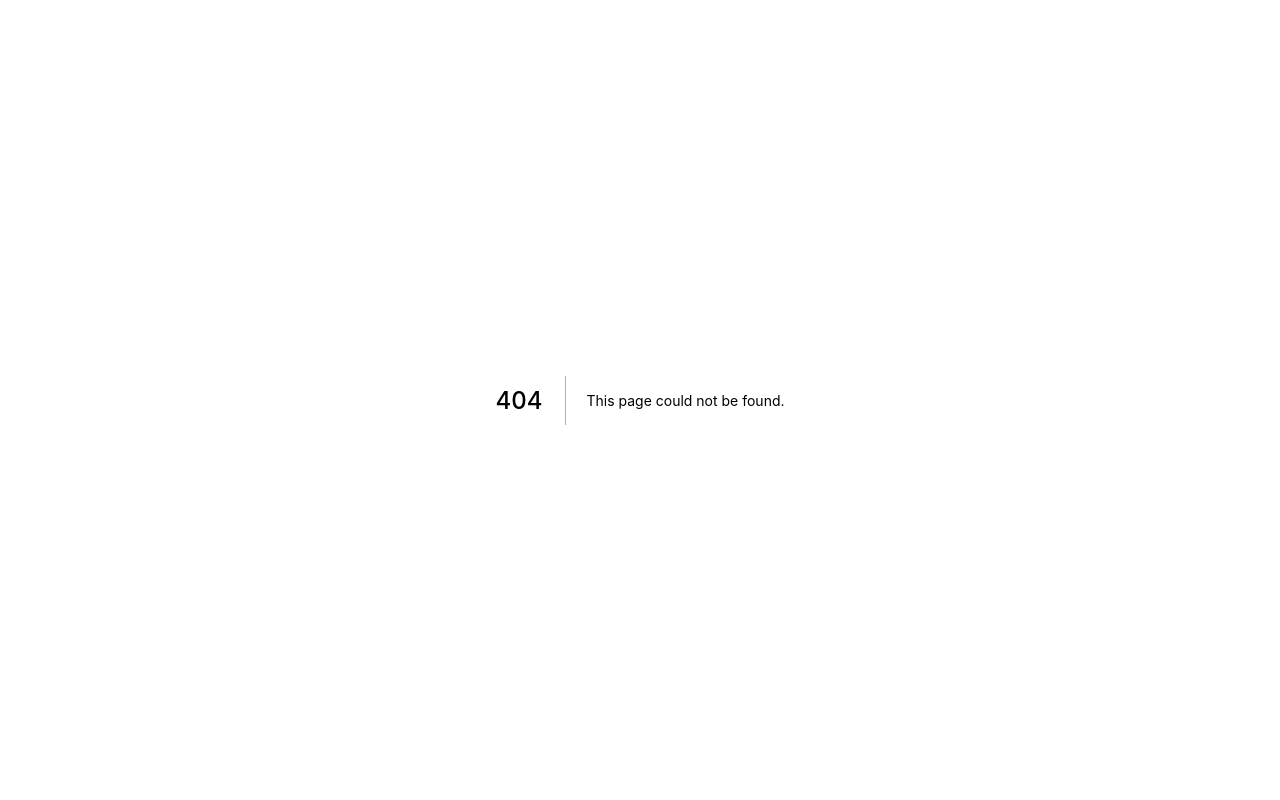
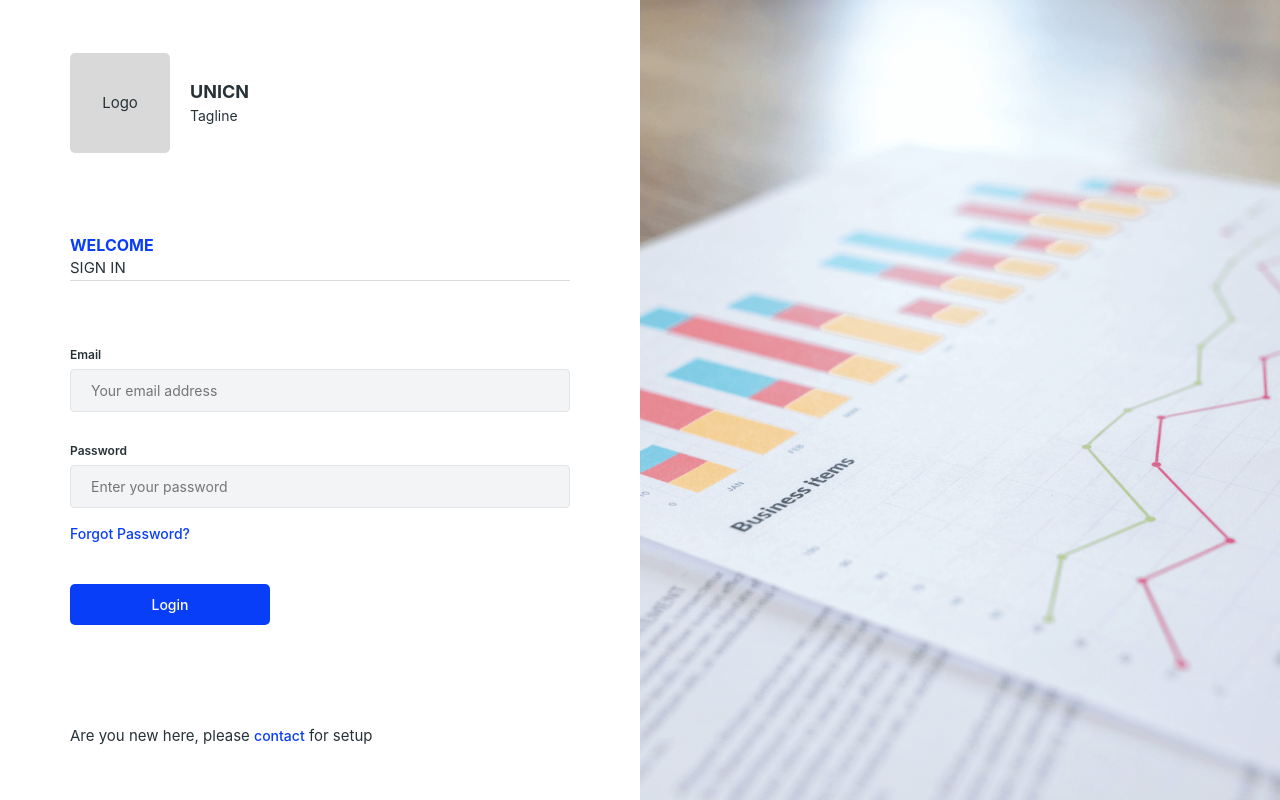
Before and after one commit to GeofreyMuindeMunguti/unicn, a Next.js app in the folder web/: page /login in a window 1280 px wide. Before the commit this address had no page. Built offline with nearby package versions, Linux system fonts and the light colour scheme.

Commit message:
feat: login page UI designs

```diff
--- a/web/next.config.js
+++ b/web/next.config.js
@@ -7,6 +7,15 @@ const nextConfig = {
     reactRemoveProperties: true,
     removeConsole: process.env.NODE_ENV === 'production',
   },
+  async redirects() {
+    return [
+      {
+        source: '/',
+        destination: '/login',
+        permanent: true,
+      },
+    ];
+  },
 };
 
 module.exports = nextConfig;
--- /dev/null
+++ b/web/src/components/Button/Button.tsx
@@ -0,0 +1,69 @@
+import React from 'react';
+import styled from 'styled-components';
+
+import DotPulse from 'src/components/Loaders/DotPulse';
+
+type StyleProps = {
+  children: React.ReactNode;
+  disabled?: boolean;
+  color?: string;
+  type?: 'submit' | 'button';
+};
+
+type ButtonProps = {
+  onClick?: (...args: any) => void;
+  loading?: boolean;
+};
+
+type Props = StyleProps & ButtonProps;
+
+const StyledButton = styled.button<StyleProps>`
+  border: 0;
+  border-radius: 0.5rem;
+  background-color: ${({ color }) => (color ? color : 'var(--primary-color)')};
+  color: var(--text-color-light);
+  cursor: pointer;
+  display: flex;
+  justify-content: center;
+  align-items: center;
+  outline: 0;
+  min-width: 14rem;
+  padding: 1.2rem 2rem;
+  font-weight: 500;
+  font-size: 1.4rem;
+  font-family: var(--font-links);
+  text-transform: capitalize;
+  width: 100%;
+
+  &:disabled {
+    opacity: 0.5;
+    pointer-events: none;
+  }
+
+  &:hover {
+    opacity: 0.8;
+  }
+`;
+
+const Button: React.FC<Props> = (props) => {
+  const { disabled = false, loading = false, type = 'submit' } = props;
+  const buttonDisabled = disabled || loading;
+
+  // handle click
+  const handleClick = () => {
+    if (props.onClick) props.onClick();
+  };
+
+  return (
+    <StyledButton
+      color={props.color}
+      disabled={buttonDisabled}
+      onClick={handleClick}
+      type={type}
+    >
+      {loading ? <DotPulse /> : <span>{props.children}</span>}
+    </StyledButton>
+  );
+};
+
+export default Button;
--- /dev/null
+++ b/web/src/components/Form/Form.tsx
@@ -0,0 +1,103 @@
+import styled, { css } from 'styled-components';
+
+type FormFieldError = {
+  message: string;
+};
+
+type FormFieldProps = {
+  children: React.ReactNode;
+  hasError?: FormFieldError;
+};
+
+const Container = styled.form.attrs({ autoComplete: 'off' })`
+  flex: 1;
+  display: flex;
+  flex-direction: column;
+`;
+
+const FormField = styled.div<FormFieldProps>`
+  margin: 1.5rem 0;
+  width: 100%;
+
+  label {
+    display: block;
+    font-weight: 600;
+    font-size: 1.2rem;
+    margin-bottom: 0.5rem;
+  }
+
+  input,
+  select,
+  textarea {
+    background-color: var(--input-background-color);
+    border-width: 1px;
+    border-style: solid;
+    border-color: ${({ hasError }) =>
+      hasError ? 'var(--error-color)' : 'var(--input-border)'};
+    border-radius: 0.4rem;
+    font-size: 1.4rem;
+    font-family: inherit;
+    padding: 1.2rem 2rem;
+    width: 100%;
+
+    &:focus {
+      border-color: var(--primary-color);
+    }
+
+    &:disabled {
+      cursor: not-allowed;
+      opacity: 0.8;
+    }
+  }
+
+  select {
+    appearance: none;
+    background-image: url('/icons/down-arrow.svg');
+    background-repeat: no-repeat;
+    background-position: right;
+    background-size: 2rem;
+    cursor: pointer;
+    text-transform: capitalize;
+    background-position-x: '98%';
+  }
+
+  textarea {
+    min-height: 10rem;
+  }
+`;
+
+const Button = styled.div`
+  max-width: 20rem;
+  margin-top: 4rem;
+`;
+
+const Grid = styled.div`
+  display: grid;
+  grid-template-columns: repeat(2, 1fr);
+  column-gap: 2rem;
+`;
+
+const FooterCaption = styled.div`
+  margin-top: 10rem;
+`;
+
+const FieldError = styled.p.attrs({ role: 'alert' })`
+  color: var(--error-color);
+  font-size: 1.2rem;
+  font-weight: 500;
+  margin-top: 0.6rem;
+  text-align: left;
+`;
+
+const Field: React.FC<FormFieldProps> = (props) => {
+  const { hasError } = props;
+
+  return (
+    <FormField hasError={hasError}>
+      {props.children}
+      {hasError && <FieldError>{hasError.message}</FieldError>}
+    </FormField>
+  );
+};
+
+export { Button, Container, Field, FooterCaption, Grid };
--- /dev/null
+++ b/web/src/components/Layout/Auth.tsx
@@ -0,0 +1,66 @@
+import React from 'react';
+import styled from 'styled-components';
+
+import Logo from '../Logo/Logo';
+
+type Props = {
+  children: React.ReactNode;
+  title: string;
+  subtitle: string;
+};
+
+const MainContainer = styled.section`
+  display: grid;
+  grid-template-columns: repeat(2, 1fr);
+  min-height: 100vh;
+`;
+
+const BackgroundImage = styled.div`
+  background: url('/images/auth-background.png');
+  background-size: cover;
+  background-repeat: no-repeat;
+  background-position: center;
+`;
+
+const FormContainer = styled.div`
+  display: flex;
+  flex-direction: column;
+  align-items: center;
+  justify-content: center;
+
+  & > * {
+    width: 50rem;
+  }
+`;
+
+const AppHeader = styled.div`
+  margin: 8rem 0 5rem;
+  text-transform: uppercase;
+  border-bottom: 1px solid var(--color-dark-gray);
+
+  h3 {
+    color: var(--primary-color);
+    font-size: 1.6rem;
+    font-weight: 700;
+  }
+`;
+
+const AuthLayout: React.FC<Props> = (props) => {
+  return (
+    <MainContainer>
+      <FormContainer>
+        <div>
+          <Logo />
+          <AppHeader>
+            <h3>{props.title}</h3>
+            <p>{props.subtitle}</p>
+          </AppHeader>
+        </div>
+        <div>{props.children}</div>
+      </FormContainer>
+      <BackgroundImage />
+    </MainContainer>
+  );
+};
+
+export default AuthLayout;
--- /dev/null
+++ b/web/src/components/Loaders/DotPulse.tsx
@@ -0,0 +1,89 @@
+import styled, { keyframes } from 'styled-components';
+
+const dotPulse = keyframes`
+ 0% {
+    box-shadow: 9999px 0 0 -5px var(--text-color-light);
+  }
+
+  30% {
+    box-shadow: 9999px 0 0 2px var(--text-color-light);
+  }
+
+  60%,
+  100% {
+    box-shadow: 9999px 0 0 -5px var(--text-color-light);
+  }`;
+
+const dotPulseBefore = keyframes`
+  0% {
+    box-shadow: 9983px 0 0 -5px var(--text-color-light);
+  }
+
+  30% {
+    box-shadow: 9983px 0 0 2px var(--text-color-light);
+  }
+
+  60%,
+  100% {
+    box-shadow: 9983px 0 0 -5px var(--text-color-light);
+  }
+`;
+
+const dotPulseAfter = keyframes`
+  0% {
+    box-shadow: 10015px 0 0 -5px var(--text-color-light);
+  }
+
+  30% {
+    box-shadow: 10015px 0 0 2px var(--text-color-light);
+  }
+
+  60%,
+  100% {
+    box-shadow: 10015px 0 0 -5px var(--text-color-light);
+  }
+`;
+
+const Pulse = styled.div`
+  position: relative;
+  left: -9999px;
+  width: 8px;
+  height: 8px;
+  border-radius: 4px;
+  background-color: var(--text-color-light);
+  color: var(--text-color-light);
+  box-shadow: 9999px 0 0 -5px var(--text-color-light);
+  animation: ${dotPulse} 1.5s infinite linear;
+  animation-delay: 0.25s;
+
+  &::before,
+  &::after {
+    content: '';
+    display: inline-block;
+    position: absolute;
+    top: 0;
+    width: 8px;
+    height: 8px;
+    border-radius: 4px;
+    background-color: var(--text-color-light);
+    color: var(--text-color-light);
+  }
+
+  &::before {
+    box-shadow: 9983px 0 0 -5px var(--text-color-light);
+    animation: ${dotPulseBefore} 1.5s infinite linear;
+    animation-delay: 0s;
+  }
+
+  &::after {
+    box-shadow: 10015px 0 0 -5px var(--text-color-light);
+    animation: ${dotPulseAfter} 1.5s infinite linear;
+    animation-delay: 0.5s;
+  }
+`;
+
+function DotPulse() {
+  return <Pulse />;
+}
+
+export default DotPulse;
--- /dev/null
+++ b/web/src/components/Logo/Logo.tsx
@@ -0,0 +1,41 @@
+import React from 'react';
+import styled from 'styled-components';
+
+const Container = styled.div`
+  display: flex;
+  align-items: center;
+`;
+
+const Placeholder = styled.div`
+  border-radius: 0.5rem;
+  background-color: var(--color-dark-gray);
+  display: grid;
+  place-items: center;
+  margin-right: 2rem;
+  height: 10rem;
+  width: 10rem;
+`;
+
+const LogoContent = styled.div`
+  h2 {
+    font-size: 1.8rem;
+  }
+
+  span {
+    font-size: 1.4rem;
+  }
+`;
+
+const Logo = () => {
+  return (
+    <Container>
+      <Placeholder>Logo</Placeholder>
+      <LogoContent>
+        <h2>UNICN</h2>
+        <span>Tagline</span>
+      </LogoContent>
+    </Container>
+  );
+};
+
+export default Logo;
--- /dev/null
+++ b/web/src/pages/login.tsx
@@ -0,0 +1,35 @@
+import Link from 'next/link';
+import type { NextPage } from 'next';
+
+import * as Form from 'src/components/Form/Form';
+import AuthLayout from 'src/components/Layout/Auth';
+import Button from 'src/components/Button/Button';
+
+const LoginPage: NextPage = () => {
+  return (
+    <AuthLayout subtitle="Sign In" title="Welcome">
+      <Form.Container>
+        <Form.Field>
+          <label htmlFor="email">Email</label>
+          <input type="text" placeholder="Your email address" />
+        </Form.Field>
+        <Form.Field>
+          <label htmlFor="password">Password</label>
+          <input type="password" placeholder="Enter your password" />
+        </Form.Field>
+        <Link href="/forgot-password">
+          <a>Forgot Password?</a>
+        </Link>
+        <Form.Button>
+          <Button>Login</Button>
+        </Form.Button>
+        <Form.FooterCaption>
+          <span>Are you new here, please</span> <Link href="/login">contact</Link>{' '}
+          for setup
+        </Form.FooterCaption>
+      </Form.Container>
+    </AuthLayout>
+  );
+};
+
+export default LoginPage;
--- a/web/styles/global.ts
+++ b/web/styles/global.ts
@@ -6,8 +6,14 @@ import { createGlobalStyle } from 'styled-components';
 const GlobalStyles = createGlobalStyle`
     /* css variables */
     :root {
-     --primary-background-color: #f5f7fa;
+     --primary-color: #093ef9;
+     --primary-background-color: #ffffff;
      --text-color: #263238;
+     --text-color-light: #ffffff;
+     --error-color: #c72e2e;
+     --color-dark-gray: #d9d9d9;
+     --input-border: #e1e4e8;
+     --input-background-color: #f3f4f6;
 
      --font-primary: -apple-system,BlinkMacSystemFont,"Segoe UI","Roboto","Oxygen","Ubuntu","Cantarell","Fira Sans","Droid Sans","Helvetica Neue",sans-serif;
      --font-sub-headings: var(--font-primary);
@@ -69,9 +75,11 @@ const GlobalStyles = createGlobalStyle`
 
     a {
       cursor: pointer;
+      color: var(--primary-color);
       text-decoration: none;
       font-family: var(--font-links);
       font-weight: 500;
+      font-size: 1.4rem;
     }
 
     ul {
```
Also changed, not shown: web/public/icons/down-arrow.svg (added), web/public/images/auth-background.png (added), web/tsconfig.json (line endings or trailing spaces).
